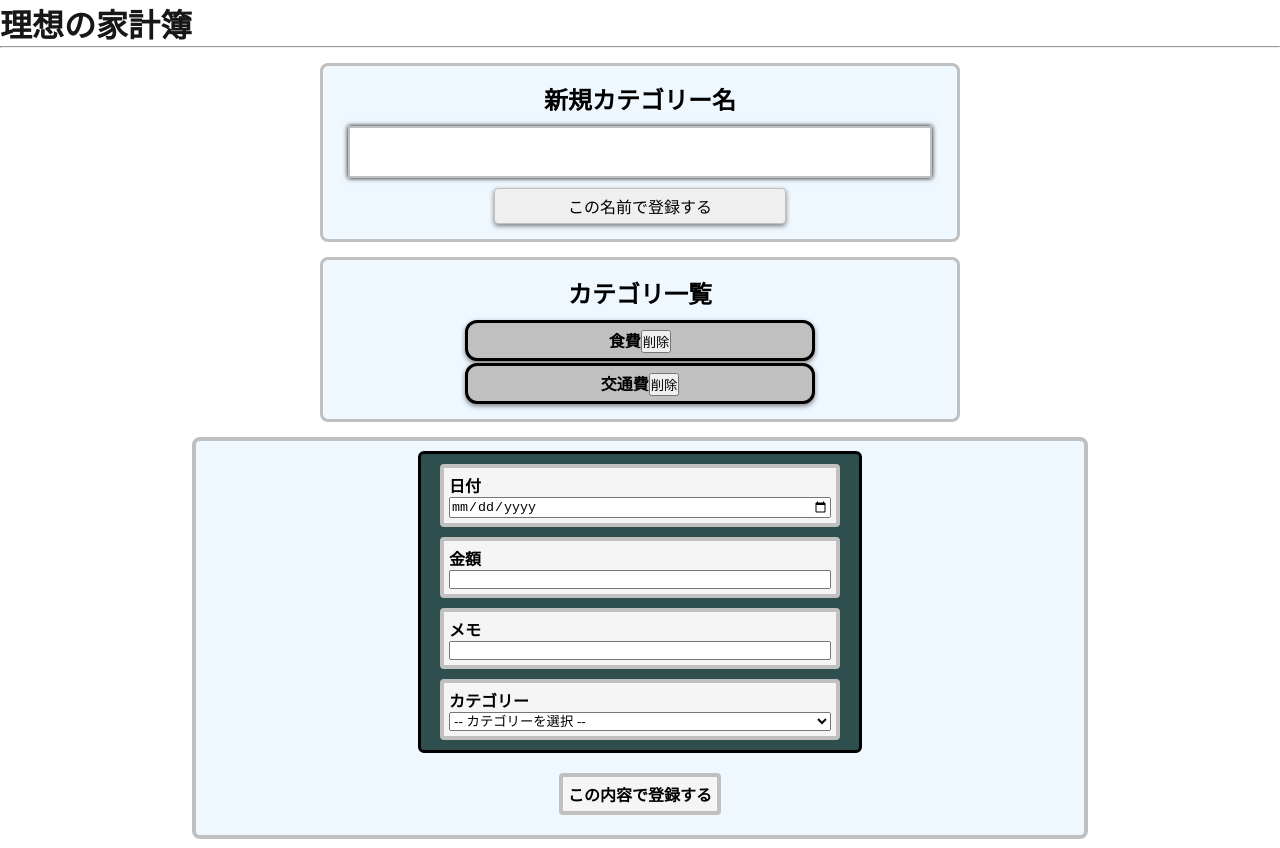
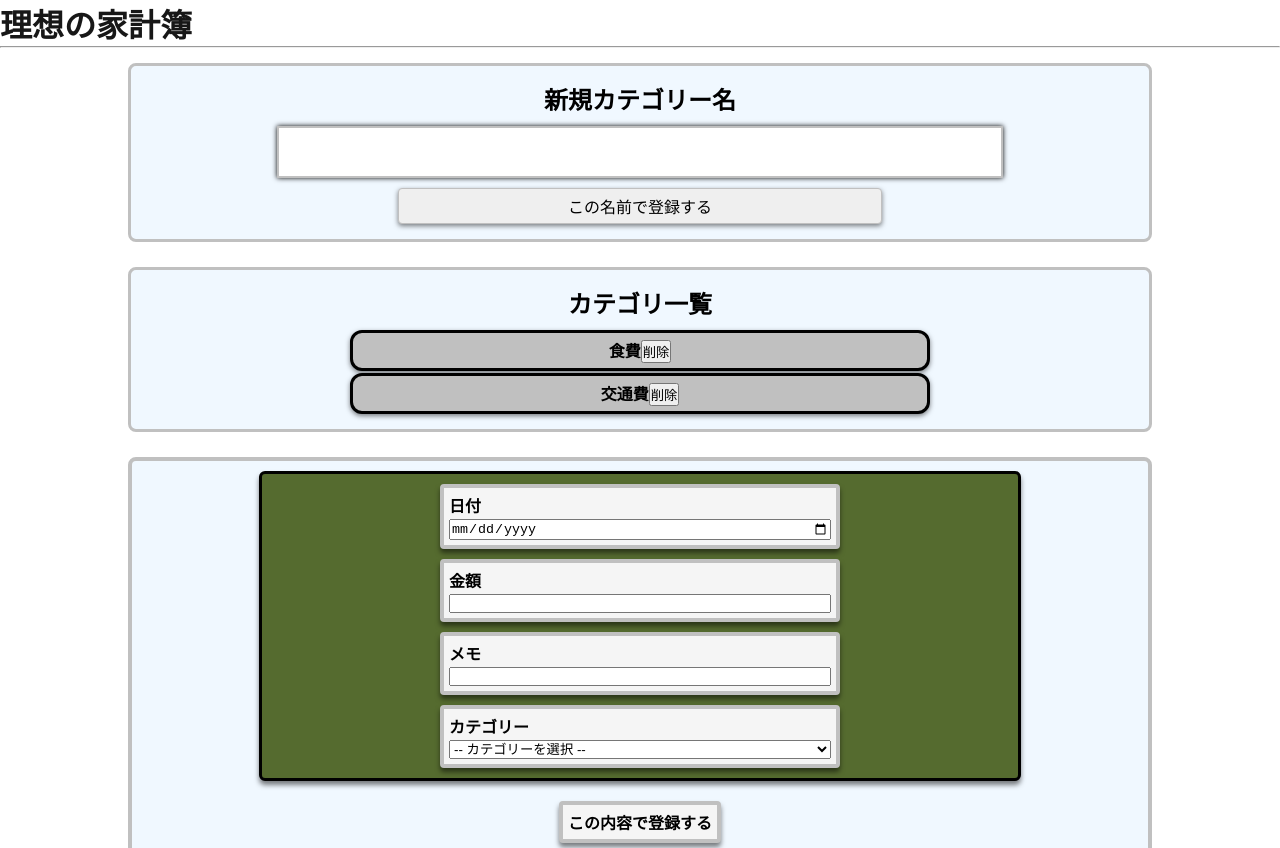
Before and after one commit to Target923/simple-household-account-book, a Next.js app: page / in a window 1280 px wide. Shown: the top 848 px of the page. Built offline with nearby package versions, Linux system fonts and the light colour scheme.

Commit message:
fixed CSS

```diff
--- a/app/components/CategoryForm.module.css
+++ b/app/components/CategoryForm.module.css
@@ -1,6 +1,8 @@
 .formContainer {
     display: flex;
     flex-direction: column;
+    gap: 10px;
+    margin: 0 10vw;
 }
 
 .inputSection {
@@ -10,7 +12,7 @@
     margin-bottom: 15px;
     margin-left: auto;
     margin-right: auto;
-    width: 50vw;
+    width: 100%;
     gap: 10px;
 
     background-color: aliceblue;
@@ -28,10 +30,11 @@
 }
 
 .inputSection input[type="text"] {
-    width: 100%;
+    width: 75%;
     font-size: 1.5rem;
-    text-align: center;
     padding: 10px;
+    margin-left: auto;
+    margin-right: auto;
     border: 2px solid silver;
     box-shadow: 0 0 5px rgba(0, 0, 0, 1);
 }
@@ -50,7 +53,7 @@
 .categoryList {
     display: flex;
     flex-direction: column;
-    width: 50%;
+    width: 100%;
     margin-left: auto;
     margin-right: auto;
     margin-bottom: 15px;
--- a/app/components/ExpenseForm.module.css
+++ b/app/components/ExpenseForm.module.css
@@ -1,5 +1,7 @@
 .formInput {
-    margin: 0 15%;
+    position: relative;
+
+    margin: 10px 10vw;
     padding: 10px 0;
     display: flex;
     flex-direction: column;
@@ -8,16 +10,18 @@
     border: 4px solid silver;
     border-radius: 8px;
     background-color: aliceblue;
-}
+    box-shadow: 0 4px 5px rgba(255, 255, 255, 0.5);
+ }
 
 .formContainer {
     border: 3px solid black;
     border-radius: 6px;
-    background-color: darkslategray;
+    background-color: darkolivegreen;
 
-    width: 50%;
+    width: 75%;
     margin-left: auto;
     margin-right: auto;
+    box-shadow: 0 4px 5px rgba(0, 0, 0, 0.5);
 }
 
 .formItem {
@@ -29,10 +33,12 @@
     margin-right: auto;
     max-width: 400px;
     padding: 5px;
+    gap: 2px;
 
     border: 4px solid silver;
     border-radius: 4px;
     background-color: whitesmoke;
+    box-shadow: 0 4px 5px rgba(0, 0, 0, 0.5);
     color: black;
     font-size: 1rem;
     font-weight: bold;
@@ -40,5 +46,6 @@
 }
 
 .formItem button {
-
+    position: absolute;
+    top: 3000px;
 }
--- a/app/globals.css
+++ b/app/globals.css
@@ -5,7 +5,7 @@
 
 @media (prefers-color-scheme: dark) {
   :root {
-    --background: #0a0a0a;
+    --background: #2c2c2c;
     --foreground: #ededed;
   }
 }
```
